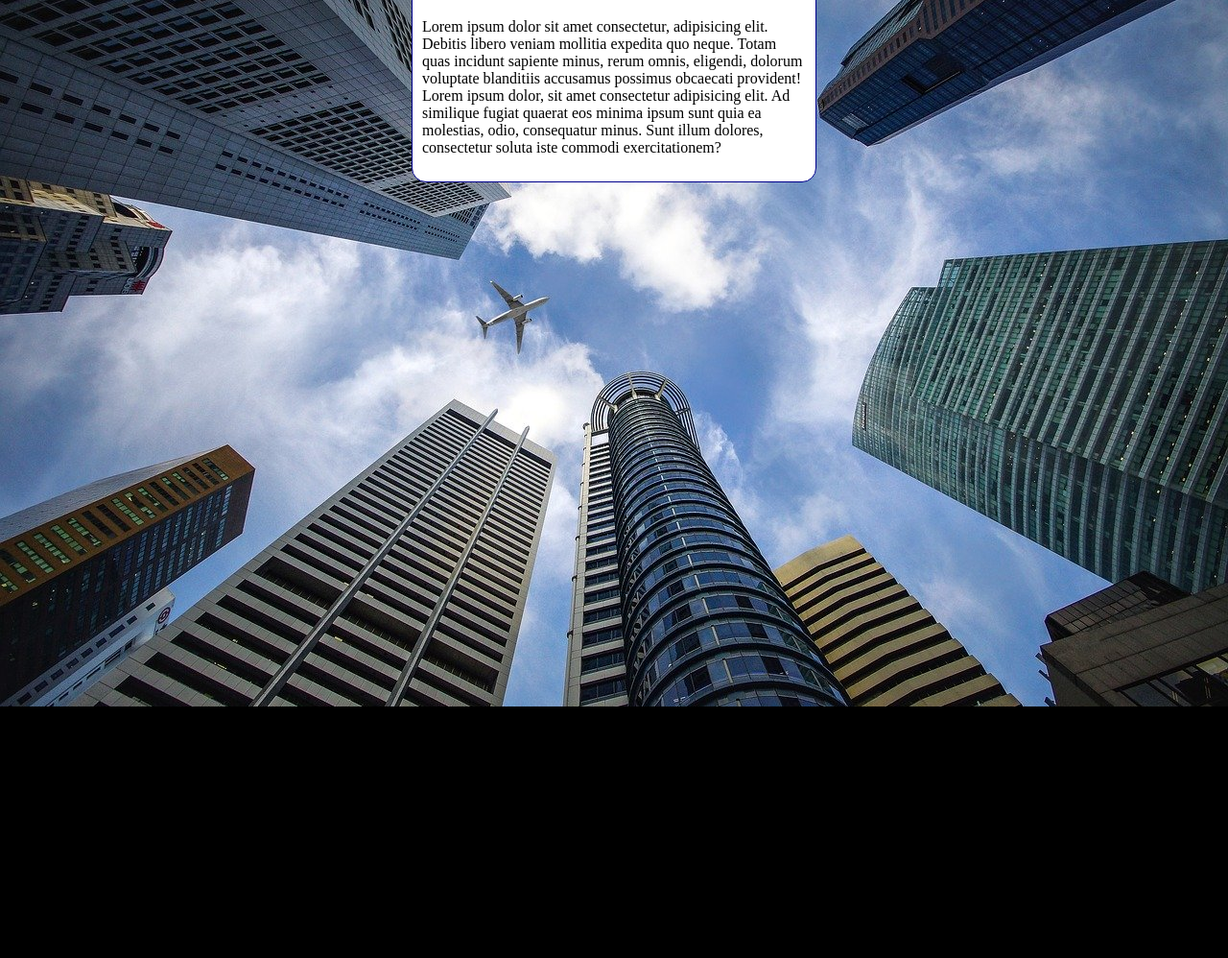
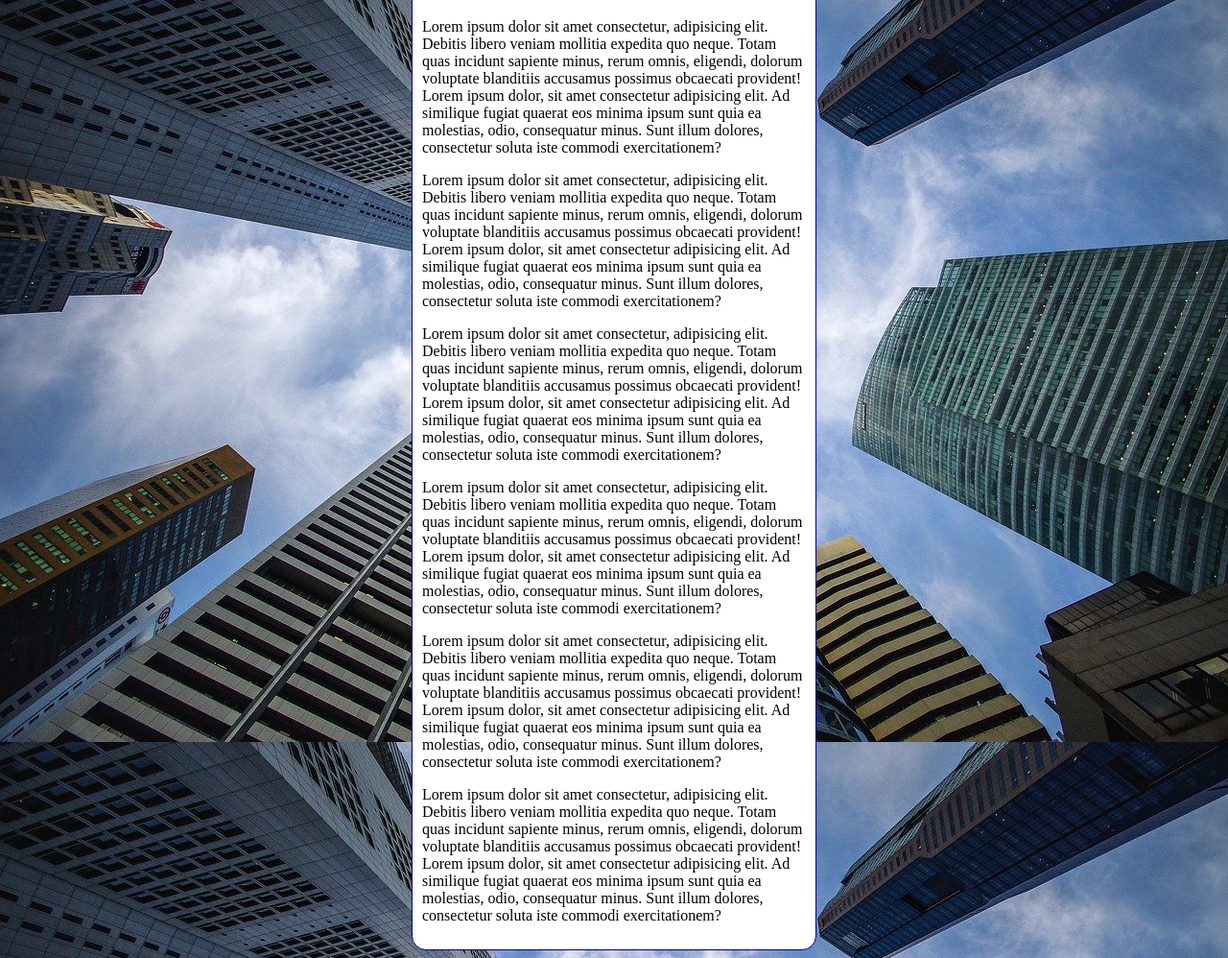
Before and after one commit to DeToffolGui/html-css, a plain HTML site: page Exercícios/Ex022/fundo006.html in a window 1280 px wide. Shown: the part 80-1078 px from the top of the page at 96% size. Before the commit the page ends 816 px from the top, so only its background shows below. Drawn offline with Linux system fonts and the light colour scheme.

Commit message:
atualizei o Ex006 e criei Ex007

```diff
--- a/Exercícios/Ex022/fundo006.html
+++ b/Exercícios/Ex022/fundo006.html
@@ -3,20 +3,30 @@
 <head>
     <meta charset="UTF-8">
     <meta name="viewport" content="width=device-width, initial-scale=1.0">
-    <title>Document</title>
+    <title>Fundo fixo de tela</title>
 
     <style>
-        body {
+        body {/*
             height: 100vh;
             background-color: black;
             background-image: url(imagens/wallpaper002.jpg);
             background-position: center top;
-            background-repeat: no-repeat;
+            background-repeat: repeat-y;
+            background-size: cover;
+            background-attachment: fixed;*/
+
+            /*
+            SHORTHAND - background
+
+            color > image > position > repeat > size > attachment
+            */
+
+            background: black url(imagens/wallpaper002.jpg) center center no-repeat fixed;
             background-size: cover;
         }
         main {
             background-color: white;
-            width: 400px;
+            max-width: 400px;
             padding: 10px;
             margin: auto;
             border: 1px solid darkblue;
@@ -32,6 +42,21 @@
         <p>
             Lorem ipsum dolor sit amet consectetur, adipisicing elit. Debitis libero veniam mollitia expedita quo neque. Totam quas incidunt sapiente minus, rerum omnis, eligendi, dolorum voluptate blanditiis accusamus possimus obcaecati provident! Lorem ipsum dolor, sit amet consectetur adipisicing elit. Ad similique fugiat quaerat eos minima ipsum sunt quia ea molestias, odio, consequatur minus. Sunt illum dolores, consectetur soluta iste commodi exercitationem?
         </p>
+        <p>
+            Lorem ipsum dolor sit amet consectetur, adipisicing elit. Debitis libero veniam mollitia expedita quo neque. Totam quas incidunt sapiente minus, rerum omnis, eligendi, dolorum voluptate blanditiis accusamus possimus obcaecati provident! Lorem ipsum dolor, sit amet consectetur adipisicing elit. Ad similique fugiat quaerat eos minima ipsum sunt quia ea molestias, odio, consequatur minus. Sunt illum dolores, consectetur soluta iste commodi exercitationem?
+        </p>
+        <p>
+            Lorem ipsum dolor sit amet consectetur, adipisicing elit. Debitis libero veniam mollitia expedita quo neque. Totam quas incidunt sapiente minus, rerum omnis, eligendi, dolorum voluptate blanditiis accusamus possimus obcaecati provident! Lorem ipsum dolor, sit amet consectetur adipisicing elit. Ad similique fugiat quaerat eos minima ipsum sunt quia ea molestias, odio, consequatur minus. Sunt illum dolores, consectetur soluta iste commodi exercitationem?
+        </p>
+        <p>
+            Lorem ipsum dolor sit amet consectetur, adipisicing elit. Debitis libero veniam mollitia expedita quo neque. Totam quas incidunt sapiente minus, rerum omnis, eligendi, dolorum voluptate blanditiis accusamus possimus obcaecati provident! Lorem ipsum dolor, sit amet consectetur adipisicing elit. Ad similique fugiat quaerat eos minima ipsum sunt quia ea molestias, odio, consequatur minus. Sunt illum dolores, consectetur soluta iste commodi exercitationem?
+        </p>
+        <p>
+            Lorem ipsum dolor sit amet consectetur, adipisicing elit. Debitis libero veniam mollitia expedita quo neque. Totam quas incidunt sapiente minus, rerum omnis, eligendi, dolorum voluptate blanditiis accusamus possimus obcaecati provident! Lorem ipsum dolor, sit amet consectetur adipisicing elit. Ad similique fugiat quaerat eos minima ipsum sunt quia ea molestias, odio, consequatur minus. Sunt illum dolores, consectetur soluta iste commodi exercitationem?
+        </p>
+        <p>
+            Lorem ipsum dolor sit amet consectetur, adipisicing elit. Debitis libero veniam mollitia expedita quo neque. Totam quas incidunt sapiente minus, rerum omnis, eligendi, dolorum voluptate blanditiis accusamus possimus obcaecati provident! Lorem ipsum dolor, sit amet consectetur adipisicing elit. Ad similique fugiat quaerat eos minima ipsum sunt quia ea molestias, odio, consequatur minus. Sunt illum dolores, consectetur soluta iste commodi exercitationem?
+        </p>
     </main>
 </body>
 </html>
```
Also changed, not shown: Exercícios/Ex022/fundo007.html (added, +42 -0 lines).
